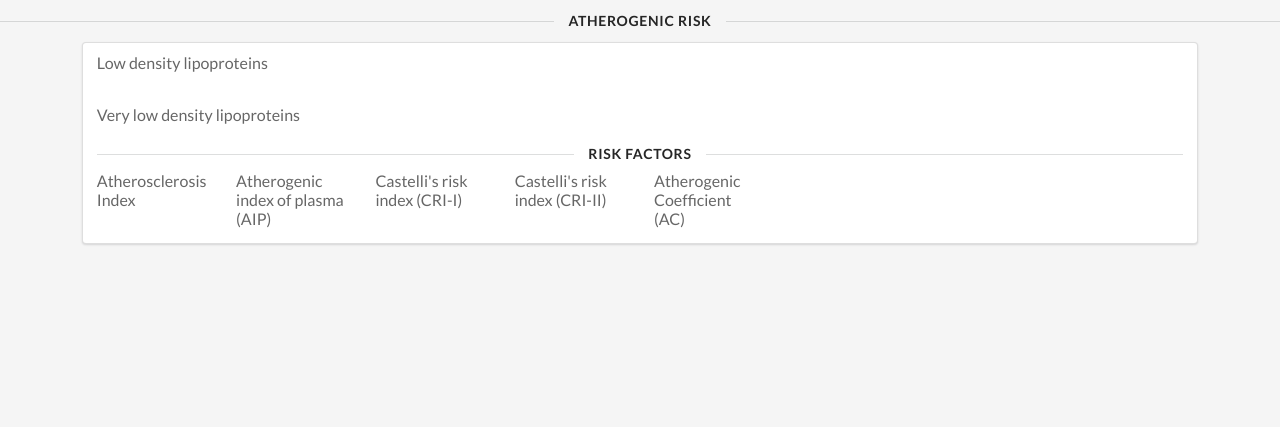
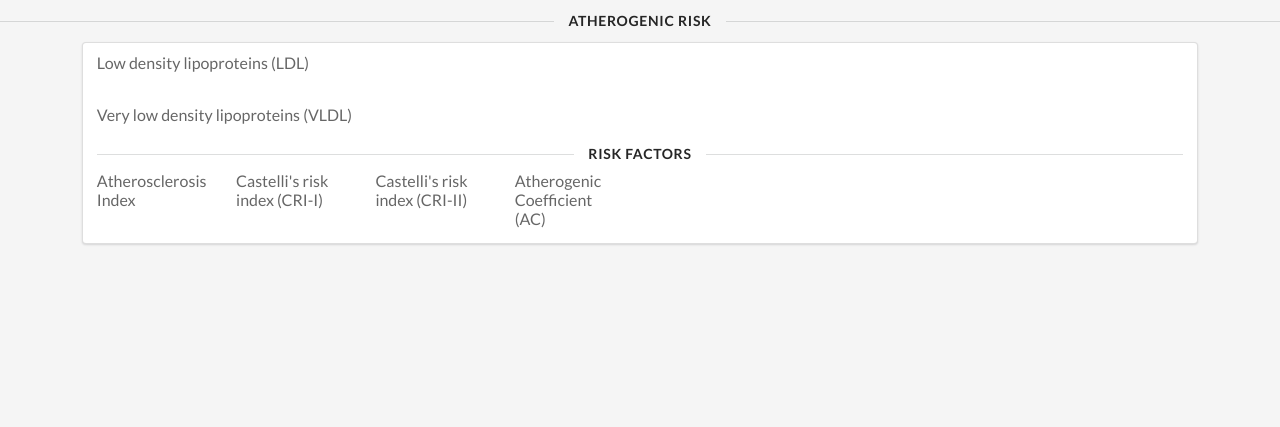
Before and after one commit to mensurm/atherogenic-risk-calculator, a Flask app: template atherogenic_risk/templates/second-step.html in a window 1280 px wide. Shown: the top 427 px of the page. Run offline with Flask 2, Linux system fonts and the light colour scheme; the template is opened without the code that fills it, so the values that code supplies are empty; parts of the project's set-up code (start-up, migrations or seed data) failed here and were passed over; some libraries are stand-ins or nearby versions.

Commit message:
adding short names on results form, removing index of plasma field

```diff
--- a/atherogenic_risk/templates/second-step.html
+++ b/atherogenic_risk/templates/second-step.html
@@ -4,14 +4,14 @@
 <div class="ui segment">
     <div class="ui huge green header">{{form.ldl}}
         <div class="sub header">
-            Low density lipoproteins
+            Low density lipoproteins (LDL)
         </div>
     </div>
 
     <div class="ui huge green header">
         {{form.vldl}}
         <div class="sub header">
-            Very low density lipoproteins
+            Very low density lipoproteins (VLDL)
         </div>
     </div>
 
@@ -24,15 +24,6 @@
                 {{form.ai}}
                 <div class="sub header">
                     Atherosclerosis Index
-                </div>
-            </div>
-        </div>
-
-        <div class="column">
-            <div class="ui huge green header">
-                {{form.aip}}
-                <div class="sub header">
-                    Atherogenic index of plasma (AIP)
                 </div>
             </div>
         </div>
```
